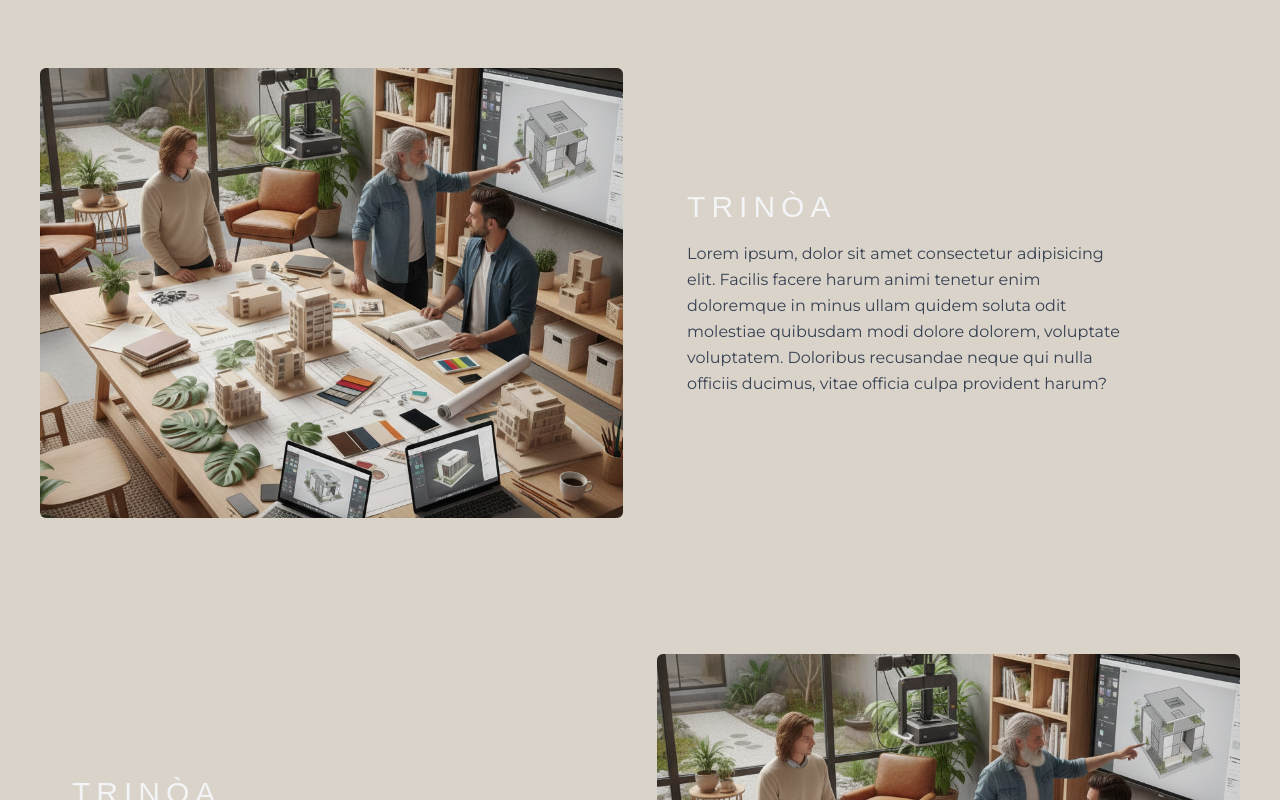
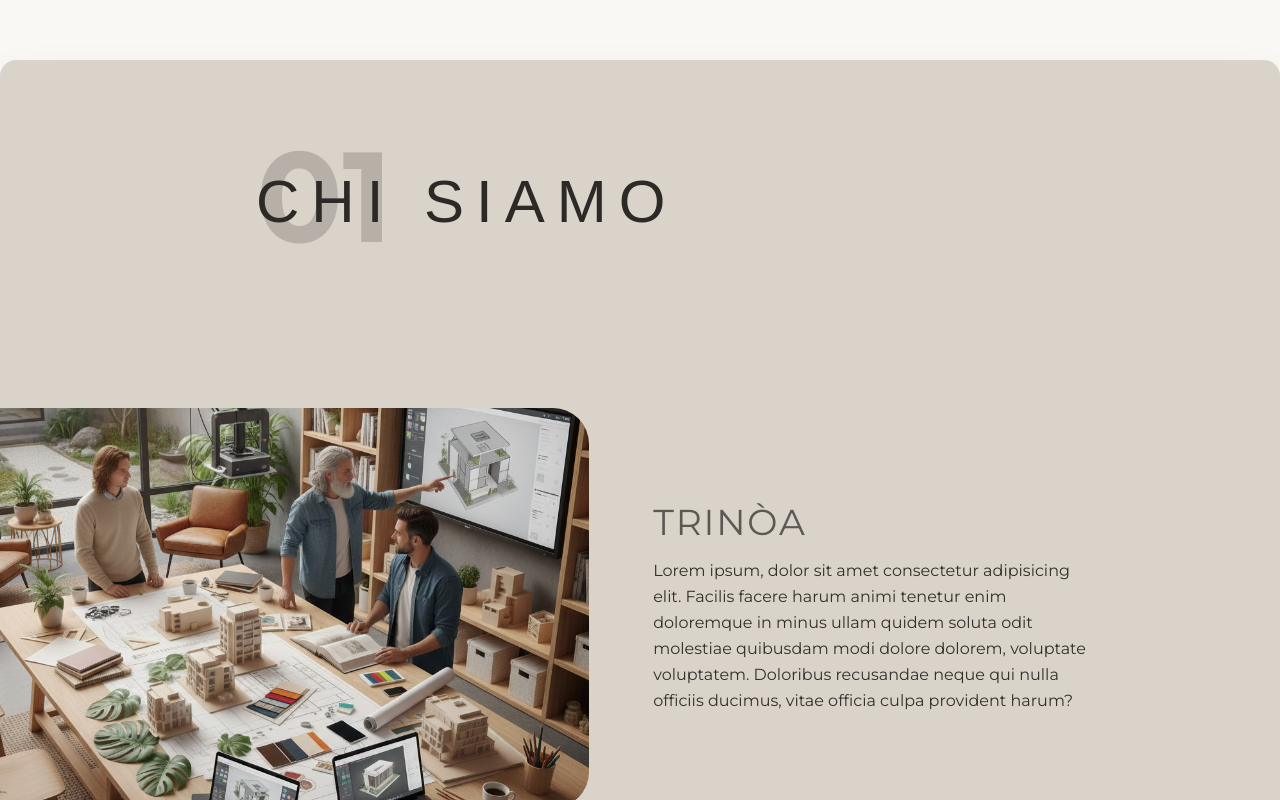
Before and after one commit to cesarecristanelli-code/binoastudio, a Next.js app: page / in a window 1280 px wide. Shown: the part 660-1460 px from the top of the page. Built offline with nearby package versions, Linux system fonts and the light colour scheme.

Commit message:
Cambiato schema colori. Creato il componente BodyTitle

```diff
--- a/src/app/globals.css
+++ b/src/app/globals.css
@@ -1,13 +1,17 @@
 @import "tailwindcss";
+
+/*
+rgb(250, 248, 245)  Off-White
+rgb(218, 211, 201)  Light Greige
+rgb(203, 191, 177)  Warm Greige
+rgb(183, 171, 159)  Cool Greige
+*/
 
 :root {
   /* --background: #ffffff;
   --foreground: #171717; */
-  /* --background: #f5f5f4; */
-  --background: rgb(218, 211, 201); /* Light Greige */
-  /* rgb(203, 191, 177) Warm Greige */
-  /* rgb(183, 171, 159) Cool Greige */
-  --foreground: #dcdcdc;
+  --background: rgb(250, 248, 245);
+  --foreground: #2D2926;
 }
 
 @theme inline {
--- a/src/app/page.tsx
+++ b/src/app/page.tsx
@@ -1,6 +1,6 @@
 import Footer from "../components/Footer";
 import Hero from "@/components/hero-section/Hero";
-import Section from "@/components/company-section/BodySection";
+import HomeBody from "@/components/company-section/HomeBody";
 
 export default function Home() {
   return (
@@ -12,24 +12,7 @@ export default function Home() {
         <CompanySection></CompanySection>
       </div> */}
 
-      <div className="m-10">
-        <Section title="Trinòa" imageURL="/Tre-architetti.png" reverse={false}>
-          Lorem ipsum, dolor sit amet consectetur adipisicing elit. Facilis
-          facere harum animi tenetur enim doloremque in minus ullam quidem
-          soluta odit molestiae quibusdam modi dolore dolorem, voluptate
-          voluptatem. Doloribus recusandae neque qui nulla officiis ducimus,
-          vitae officia culpa provident harum?
-        </Section>
-      </div>
-      <div className="m-10">
-        <Section title="Trinòa" imageURL="/Tre-architetti.png" reverse={true}>
-          Lorem ipsum, dolor sit amet consectetur adipisicing elit. Facilis
-          facere harum animi tenetur enim doloremque in minus ullam quidem
-          soluta odit molestiae quibusdam modi dolore dolorem, voluptate
-          voluptatem. Doloribus recusandae neque qui nulla officiis ducimus,
-          vitae officia culpa provident harum?
-        </Section>
-      </div>
+      <HomeBody />
       <Footer />
     </main>
   );
--- a/src/components/company-section/BodySection.tsx
+++ b/src/components/company-section/BodySection.tsx
@@ -18,10 +18,10 @@ export default function Section({
 }: SectionProps) {
   return (
     <section
-      className={`flex flex-col ${reverse ? "md:flex-row-reverse" : "md:flex-row"} items-center py-8 md:py-12 gap-0 md:gap-8 min-h-[60vh]`}
+      className={`flex flex-col ${reverse ? "md:flex-row-reverse xl:-me-17" : "md:flex-row xl:-ms-17"} items-center py-8 md:py-12 gap-0 md:gap-8 min-h-[60vh]`}
     >
       {/* Immagine */}
-      <div className="w-full md:w-1/2 aspect-4/3 md:h-112.5 relative overflow-hidden rounded-md">
+      <div className="w-full md:w-1/2 aspect-4/3 md:h-100 relative overflow-hidden rounded-[36px]">
         <Image
           src={imageURL}
           alt={title}
@@ -49,10 +49,10 @@ export default function Section({
             rounded-xl md:rounded-none
         `}
         >
-          <h3 className="text-3xl font-arvo mb-4 uppercase tracking-[0.2em] md:text-gray-100">
+          <h3 className="text-3xl md:text-4xl mb-4 uppercase tracking-wider text-[#5C5854]">
             {title}
           </h3>
-          <p className="text-gray-700 leading-relaxed max-w-md">{children}</p>
+          <p className="text-[#332F2C] leading-relaxed max-w-md">{children}</p>
         </motion.div>
 
     </section>
--- /dev/null
+++ b/src/components/company-section/BodyTitle.tsx
@@ -0,0 +1,21 @@
+"use client";
+import { motion } from "framer-motion";
+
+export default function Title() {
+  return (
+    <motion.div
+      initial={{ x: -100, opacity: 0 }}
+      whileInView={{ x: 0, opacity: 1 }}
+      viewport={{ once: true, amount: 0.3, margin: "-50px" }}
+      transition={{ duration: 0.8, ease: [0.21, 0.47, 0.32, 0.98] }}
+      className="relative mb-32 ps-10 lg:ps-64"
+    >
+      <span className="absolute -top-10 left-10 lg:left-64 text-7xl md:text-9xl font-bold text-[#2D2926]/20 select-none">
+        01
+      </span>
+      <h2 className="relative text-4xl md:text-6xl font-arvo font-normal text-[#2D2926] tracking-[0.2em] uppercase">
+        Chi siamo
+      </h2>
+    </motion.div>
+  );
+}
--- a/src/components/company-section/HomeBody.tsx
+++ b/src/components/company-section/HomeBody.tsx
@@ -1,89 +1,22 @@
-import Card from "../Card";
-import Image from "next/image";
-import FoundesrGrid from "./FoundersGrid";
-
-
+import Section from "./BodySection";
+import Title from "./BodyTitle";
 
 export default function HomeBody() {
   return (
-    <div className="max-w-7xl mx-auto space-y-40 bg-white pb-28">
-      {/* Sezione CHI SIAMO */}
-      <section
-        className="grid grid-cols-1 md:grid-cols-2 gap-6 scroll-mt-32"
-        id="1"
-      >
-        {/* Titolo e descrizione */}
-        <Card title="Chi siamo" styles={{ hasShadow: false, animate: false }}>
-          <p>
-            Lorem ipsum dolor sit amet consectetur, adipisicing elit. Numquam
-            dignissimos tempore ducimus possimus quae dolores dolorum quisquam
-            hic ut nobis deserunt minus blanditiis fuga incidunt placeat, iste
-            culpa? Error, illo? Qui animi officia sed enim minus, ut quam fugit
-            perferendis quis pariatur! Suscipit quis, quidem soluta quibusdam
-            iste architecto error!
-          </p>
-        </Card>
-
-        <div className="relative overflow-hidden shadow-sm min-h-72 md:h-full mx-5 mt-2">
-          <Image
-            src="/Tre-architetti.png"
-            alt="Studio con tre architetti"
-            fill
-            className="object-cover"
-          />
-        </div>
-        <FoundesrGrid />
-      </section>
-
-      <section
-        className="grid grid-cols-1 md:grid-cols-2 gap-6 scroll-mt-32"
-        id="2"
-      >
-        <div className="relative overflow-hidden shadow-sm min-h-72 md:h-full mx-5 mt-2">
-          <Image
-            src="/Guarda-orizzonte.png"
-            alt="Studio con tre architetti"
-            fill
-            className="object-cover"
-          />
-        </div>
-
-        <Card title="Vision" styles={{ hasShadow: false, animate: false }}>
-          <p>
-            Lorem ipsum dolor sit amet, consectetur adipisicing elit. Illo est
-            suscipit cupiditate maiores ratione voluptatem sint deserunt maxime
-            repellat, dolorem exercitationem enim sed optio eius autem, quaerat
-            consectetur, voluptatibus asperiores hic nobis earum natus nisi! Hic
-            quo sapiente aut autem, deleniti a, sed, officiis molestias incidunt
-            dicta rem eveniet corrupti?
-          </p>
-        </Card>
-      </section>
-
-      <section
-        className="grid grid-cols-1 md:grid-cols-2 gap-6 scroll-mt-32"
-        id="3"
-      >
-        <Card title="Mission" styles={{ hasShadow: false, animate: false }}>
-          <p>
-            Lorem ipsum dolor sit amet, consectetur adipisicing elit. Illo est
-            suscipit cupiditate maiores ratione voluptatem sint deserunt maxime
-            repellat, dolorem exercitationem enim sed optio eius autem, quaerat
-            consectetur, voluptatibus asperiores hic nobis earum natus nisi! Hic
-            quo sapiente aut autem, deleniti a, sed, officiis molestias incidunt
-            dicta rem eveniet corrupti?
-          </p>
-        </Card>
-
-        <div className="relative overflow-hidden shadow-sm min-h-72 md:h-full mx-5 mt-2">
-          <Image
-            src="/Stretta-di-mano.png"
-            alt="Studio con tre architetti"
-            fill
-            className="object-cover"
-          />
-        </div>
-      </section>
+    <div
+      className="max-w-7xl mx-auto space-y-40 py-28 mt-20 rounded-2xl shadow-2xl"
+      style={{ backgroundColor: "rgb(218, 211, 201)" }}
+    >
+      <Title />
+      <div className="my-24">
+        <Section title="Trinòa" imageURL="/Tre-architetti.png" reverse={false}>
+          Lorem ipsum, dolor sit amet consectetur adipisicing elit. Facilis
+          facere harum animi tenetur enim doloremque in minus ullam quidem
+          soluta odit molestiae quibusdam modi dolore dolorem, voluptate
+          voluptatem. Doloribus recusandae neque qui nulla officiis ducimus,
+          vitae officia culpa provident harum?
+        </Section>
+      </div>
     </div>
   );
 }
--- a/src/components/hero-section/HeroTitle.tsx
+++ b/src/components/hero-section/HeroTitle.tsx
@@ -8,11 +8,11 @@ export default function HeroTitle({ title }: { title: string }) {
       initial={{ opacity: 0, y: -5 }}
       animate={{ opacity: 1, y: 0 }}
       transition={{
-        duration: 2,
+        duration: 1.3,
         delay: 0.2,
         ease: "easeOut",
       }}
-      className="text-4xl md:text-6xl tracking-[0.2em] text-center uppercase font-arvo drop-shadow-md drop-shadow-gray-600/80 will-change-transform"
+      className="text-4xl md:text-7xl tracking-[0.2em] text-center uppercase font-arvo drop-shadow-md drop-shadow-gray-600/80 will-change-transform"
     >
       {title}
     </motion.h1>
```
